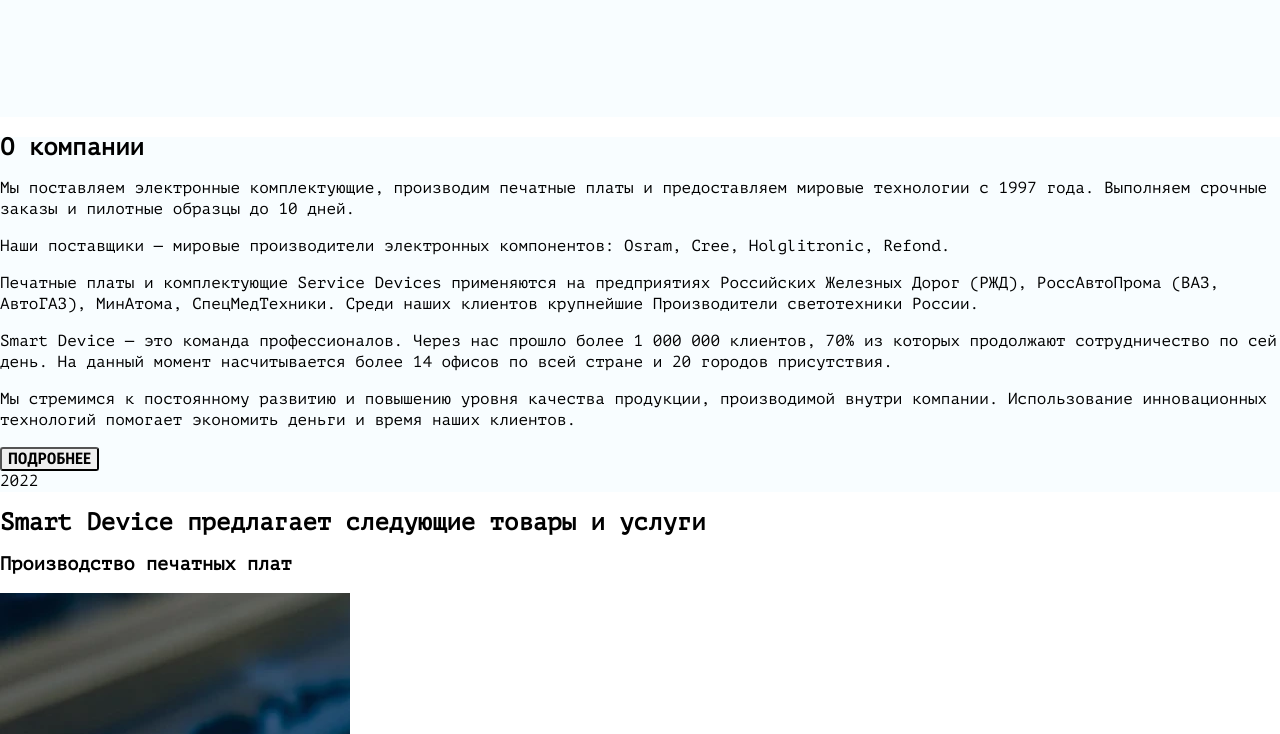
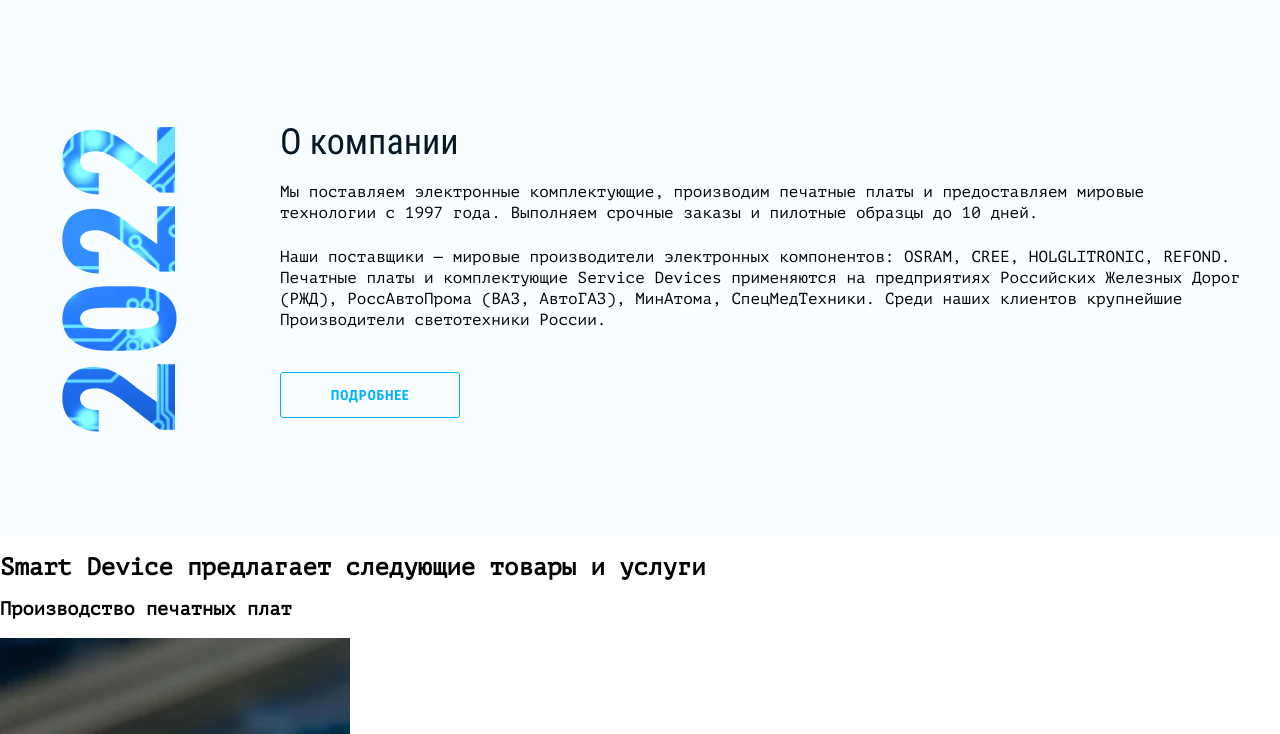
Before and after one commit to AlfaOm/smart-device, a website: page source/index.html in a window 1280 px wide. Shown: the part 1634-2368 px from the top of the page. Drawn offline with nearby package versions, Linux system fonts and the light colour scheme; files that its build step writes are made by us from their sources; files whose address does not match are found by name.

Commit message:
Make up of block \About company\

```diff
--- a/source/index.html
+++ b/source/index.html
@@ -125,33 +125,35 @@
       </section>
 
       <section class="about">
-        <div class="about__wrapper">
+        <div class="about__wrapper container">
+          <span class="about__year"></span>
+          <div class="about__text">
             <h2>О компании</h2>
             <p>Мы&nbsp;поставляем электронные комплектующие, производим печатные платы и&nbsp;предоставляем мировые
-            технологии с&nbsp;1997&nbsp;года. Выполняем срочные заказы и&nbsp;пилотные образцы до&nbsp;10&nbsp;дней.
+              технологии&nbsp;с 1997&nbsp;года. Выполняем срочные заказы&nbsp;и пилотные образцы до&nbsp;10&nbsp;дней.
             </p>
-          <p>Наши поставщики&nbsp;&mdash; мировые производители электронных компонентов: <span>Osram, Cree,
-              Holglitronic,
-              Refond</span>. <div class="about__text-hidden about__text-hidden--mob">Печатные платы и&nbsp;комплектующие Service Devices применяются на&nbsp;предприятиях
+            <p>Наши поставщики&nbsp;&mdash; мировые производители электронных компонентов: OSRAM, CREE, HOLGLITRONIC, REFOND.
+            <span class="about__text-mob about__text-mob--hidden about__text-mob--nojs">Печатные платы и&nbsp;комплектующие Service Devices
+              применяются на&nbsp;предприятиях
               Российских Железных Дорог (РЖД), РоссАвтоПрома (ВАЗ, АвтоГАЗ), МинАтома, СпецМедТехники. Среди наших
               клиентов
               крупнейшие Производители светотехники России.</p>
-          </div>
+            </span>
 
-            <div class="about__text-hidden">
+            <div class="about__text-desk about__text-desk--hidden about__text-desk--nojs">
               <p>Smart Device&nbsp;&mdash; это команда профессионалов. Через нас прошло более
                 1&nbsp;000&nbsp;000&nbsp;клиентов, 70% из&nbsp;которых продолжают сотрудничество по&nbsp;сей день.
                 На&nbsp;данный момент насчитывается более 14&nbsp;офисов по&nbsp;всей стране и&nbsp;20&nbsp;городов
                 присутствия.</p>
               <p>Мы&nbsp;стремимся к&nbsp;постоянному развитию и&nbsp;повышению уровня качества продукции, производимой
                 внутри
-            компании. Использование инновационных технологий помогает экономить деньги и&nbsp;время наших клиентов.</p>
+                компании. Использование инновационных технологий помогает экономить деньги и&nbsp;время наших клиентов.
+              </p>
             </div>
 
             <button class="button about__button" type="button">Подробнее</button>
           </div>
-
-        <span class="about__year">2022</span>
+        </div>
       </section>
 
       <section class="service">
--- a/source/js/main.js
+++ b/source/js/main.js
@@ -12,6 +12,9 @@
 
   // Modules
   // ---------------------------------
+
+
+  // Аккордеон в футере
 
   const accordions = document.querySelectorAll('.accordion');
   const accordionToggle = document.querySelectorAll('.accordion__toggle');
@@ -55,6 +58,37 @@
     toggleButton.addEventListener('click', toggleAccordion);
   });
 
+
+  // Показать/скрыть текст блока "О компании"
+
+  const textHiddenDesk = document.querySelector('.about__text-desk');
+  const textHiddenMob = document.querySelector('.about__text-mob');
+  const aboutButton = document.querySelector('.about__button');
+
+  textHiddenDesk.classList.remove('about__text-desk--nojs');
+  textHiddenMob.classList.remove('about__text-mob--nojs');
+
+  const readMore = () => {
+    if (textHiddenDesk.classList.contains('about__text-desk--hidden')) {
+      textHiddenDesk.classList.remove('about__text-desk--hidden');
+      aboutButton.innerHTML = "Скрыть";
+    } else {
+      textHiddenDesk.classList.add('about__text-desk--hidden');
+      aboutButton.innerHTML = "Подробнее";
+    }
+
+    if (textHiddenMob.classList.contains('about__text-mob--hidden')) {
+      textHiddenMob.classList.remove('about__text-mob--hidden');
+      aboutButton.innerHTML = "Скрыть";
+    } else {
+      textHiddenMob.classList.add('about__text-mob--hidden');
+      aboutButton.innerHTML = "Подробнее";
+    }
+  }
+
+  aboutButton.addEventListener('click', readMore)
+
+
   // все скрипты должны быть в обработчике 'DOMContentLoaded', но не все в 'load'
   // в load следует добавить скрипты, не участвующие в работе первого экрана
   window.addEventListener('load', () => {
--- a/source/scss/blocks/about.scss
+++ b/source/scss/blocks/about.scss
@@ -1,3 +1,122 @@
 .about {
+  padding-top: 60px;
+  padding-bottom: 100px;
   background-color: $color-alice-blue2;
+
+  // @media (max-width: 1270px) {
+  //   padding-right: 50px;
+  //   padding-left: 50px;
+  // }
+
+  @include vp-1023 {
+    padding-top: 35px;
+    padding-bottom: 80px;
+  }
+
+  @include vp-769 {
+    padding-top: 22px;
+  }
 }
+
+.about__wrapper {
+  display: flex;
+}
+
+.about__year {
+  padding-right: 250px;
+  display: block;
+  width: 150px;
+  height: 320px;
+  background-image: url(../img/date.png);
+  background-repeat: no-repeat;
+
+  @include vp-1023 {
+    margin-top: 4px;
+    margin-left: -4px;
+    padding-right: 179px;
+  }
+
+  @include vp-769 {
+    display: none;
+  }
+}
+
+.about h2 {
+  margin: 0;
+  margin-bottom: 15px;
+  font-family: $ff-roboto-condensed;
+  font-size: 36px;
+  font-weight: 400;
+  line-height: 50px;
+  color: $color-black-pearl;
+
+  @include vp-769 {
+    margin-bottom: 13px;
+    font-size: 28px;
+    line-height: 39px;
+  }
+}
+
+.about p {
+  margin: 0;
+  margin-bottom: 23px;
+
+  @include vp-769 {
+    margin-bottom: 17px;
+    font-size: 14px;
+    line-height: 19px;
+  }
+}
+
+.about__text-desk {
+
+  &--hidden {
+    display: none;
+  }
+
+  &--nojs {
+    display: block;
+  }
+}
+
+.about__text-mob {
+  &--hidden {
+    @include vp-769 {
+      display: none;
+    }
+  }
+
+  &--nojs {
+    @include vp-769 {
+      display: block;
+    }
+  }
+}
+
+.about__button {
+  margin-top: 18px;
+  padding: 14px 12px;
+  min-width: 180px;
+  font-size: 14px;
+  line-height: 16px;
+  letter-spacing: 0.05em;
+  color: $color-deep-sky-blue;
+  border: 1px solid $color-deep-sky-blue;
+  background-color: transparent;
+
+  &:hover,
+  &:focus {
+    color: $color-alice-blue2;
+    background-color: $color-deep-sky-blue;
+  }
+
+  @include vp-1023 {
+    margin-top: -3px;
+  }
+
+  @include vp-769 {
+    padding-top: 8px;
+    padding-bottom: 9px;
+    min-width: 160px;
+  }
+}
--- a/source/scss/blocks/advantages.scss
+++ b/source/scss/blocks/advantages.scss
@@ -1,14 +1,21 @@
 .advantages {
   padding-top: 120px;
-  padding-bottom: 120px;
+  padding-bottom: 60px;
   background-color: $color-alice-blue2;
+
+  // @media (max-width: 1270px) {
+  //   padding-right: 50px;
+  //   padding-left: 50px;
+  // }
 
   @include vp-1023 {
     padding-top: 80px;
+    padding-bottom: 40px;
   }
 
   @include vp-769 {
     padding-top: 50px;
+    padding-bottom: 25px;
   }
 }
 
```
Also changed, not shown: build/css/style.min.css, build/index.html, build/js/main.js, 1 other file. Lines whose indentation alone changed are shown as unchanged.
